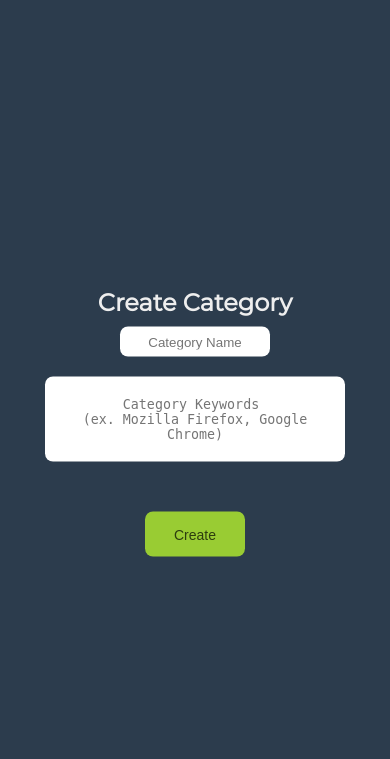
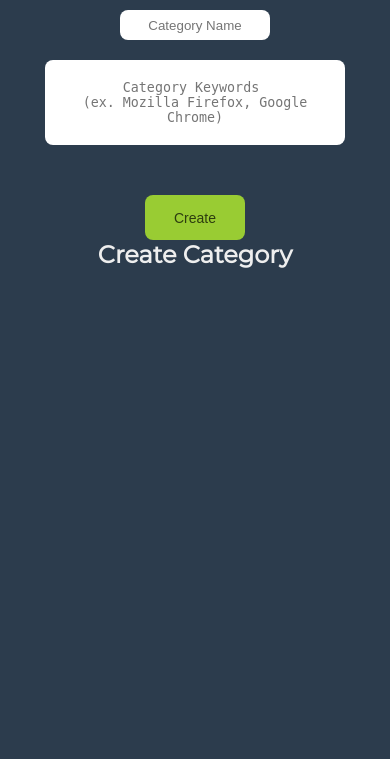
Before and after one commit to Quar15/TimeTracker, a Flask app: page /create-category in a window 390 px wide; the page is wider, and only the part inside the window is pictured. Shown: the top 759 px of that part. Run offline with Flask 2, Linux system fonts and the light colour scheme.

Commit message:
ADD: responsive css

```diff
--- /dev/null
+++ b/server/static/styles/style_phone.css
@@ -0,0 +1,17 @@
+body{
+    height: auto;
+}
+
+.wrapper{
+    position: relative;
+    margin: auto;
+    top: auto;
+    left: auto;
+    transform: translate(0%, 0%);
+    width: 90%;
+    flex-flow: column-reverse;
+}
+
+.wrapper .graphs{
+    flex-flow: column;
+}
--- a/server/templates/browse-all.html
+++ b/server/templates/browse-all.html
@@ -5,10 +5,10 @@
     <meta name="viewport" content="width=device-width, initial-scale=1.0">
     <title>All Activities | Time Tracker</title>
     <link rel="stylesheet" href="{{ url_for('static',filename='styles/style.css') }}">
+    <link rel="stylesheet" href="{{ url_for('static',filename='styles/style_phone.css') }}" media="screen and (max-width: 600px)">
 </head>
 <body>
     <div class="wrapper">
-
         {% for time_tracker in time_trackers %}
             <div class="time-tracker-activities">
                 <h2>{{ time_tracker.get_readable_date() }}</h2>
--- a/server/templates/create-category.html
+++ b/server/templates/create-category.html
@@ -5,6 +5,7 @@
     <meta name="viewport" content="width=device-width, initial-scale=1.0">
     <title>Create Category | Time Tracker</title>
     <link rel="stylesheet" href="{{ url_for('static',filename='styles/style.css') }}">
+    <link rel="stylesheet" href="{{ url_for('static',filename='styles/style_phone.css') }}" media="screen and (max-width: 600px)">
     <script src="{{ url_for('static',filename='js/create-category.js') }}" async></script>
 </head>
 <body>
--- a/server/templates/edit-category.html
+++ b/server/templates/edit-category.html
@@ -5,6 +5,7 @@
     <meta name="viewport" content="width=device-width, initial-scale=1.0">
     <title>Edit Category | Time Tracker</title>
     <link rel="stylesheet" href="{{ url_for('static',filename='styles/style.css') }}">
+    <link rel="stylesheet" href="{{ url_for('static',filename='styles/style_phone.css') }}" media="screen and (max-width: 600px)">
     <script src="{{ url_for('static',filename='js/create-category.js') }}" async></script>
 </head>
 <body>
--- a/server/templates/index.html
+++ b/server/templates/index.html
@@ -5,15 +5,16 @@
     <meta name="viewport" content="width=device-width, initial-scale=1.0">
     <title>Time Tracker</title>
     <link rel="stylesheet" href="{{ url_for('static',filename='styles/style.css') }}">
+    <link rel="stylesheet" href="{{ url_for('static',filename='styles/style_phone.css') }}" media="screen and (max-width: 600px)">
 </head>
 <body>
     <h2 class="title-text">Time Tracker</h2>
     <div class="wrapper">
         <div class="graphs">
             {% for graph_file, graph_date in graph_data %}
-            <div>
+            <div class="graph-box">
+                <h2>{{ graph_date }}</h2>
                 <img src="{{ url_for('static',filename=graph_file) }}"  class="time-percentage-img">
-                <h2>{{ graph_date }}</h2>
             </div>
             {% endfor %}
         </div>
```
